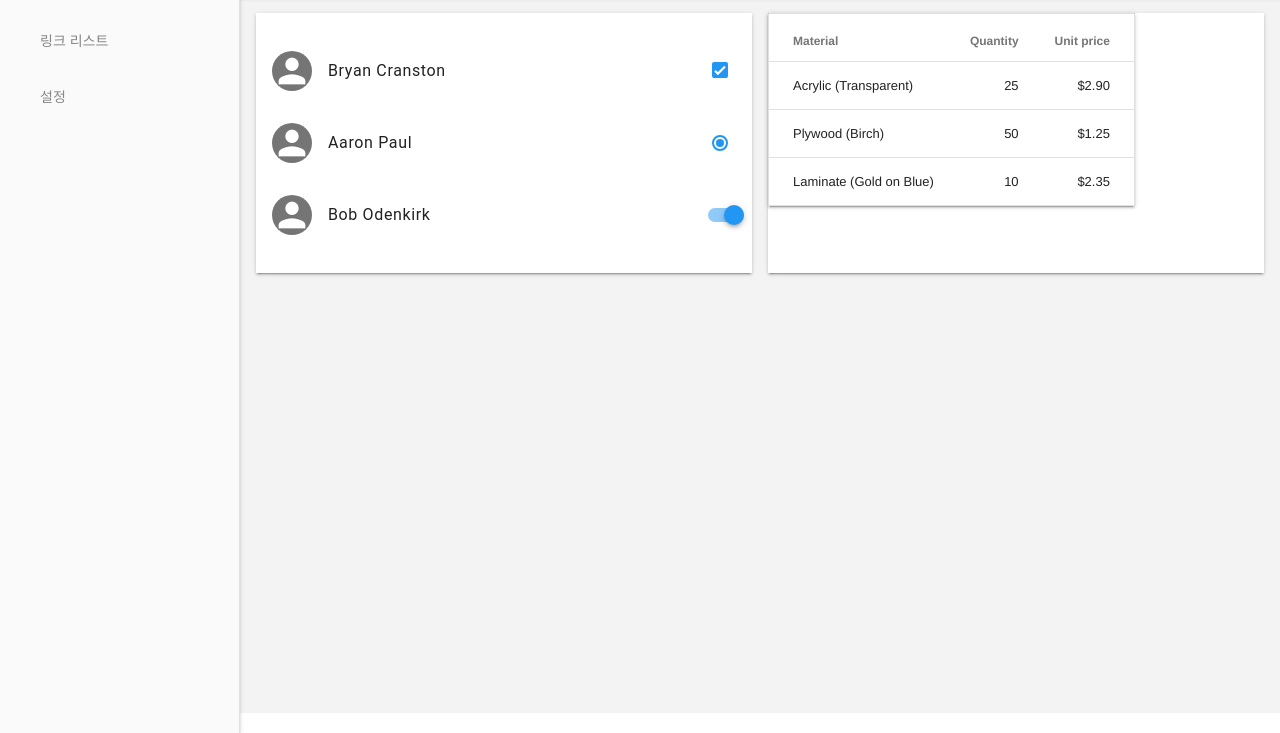
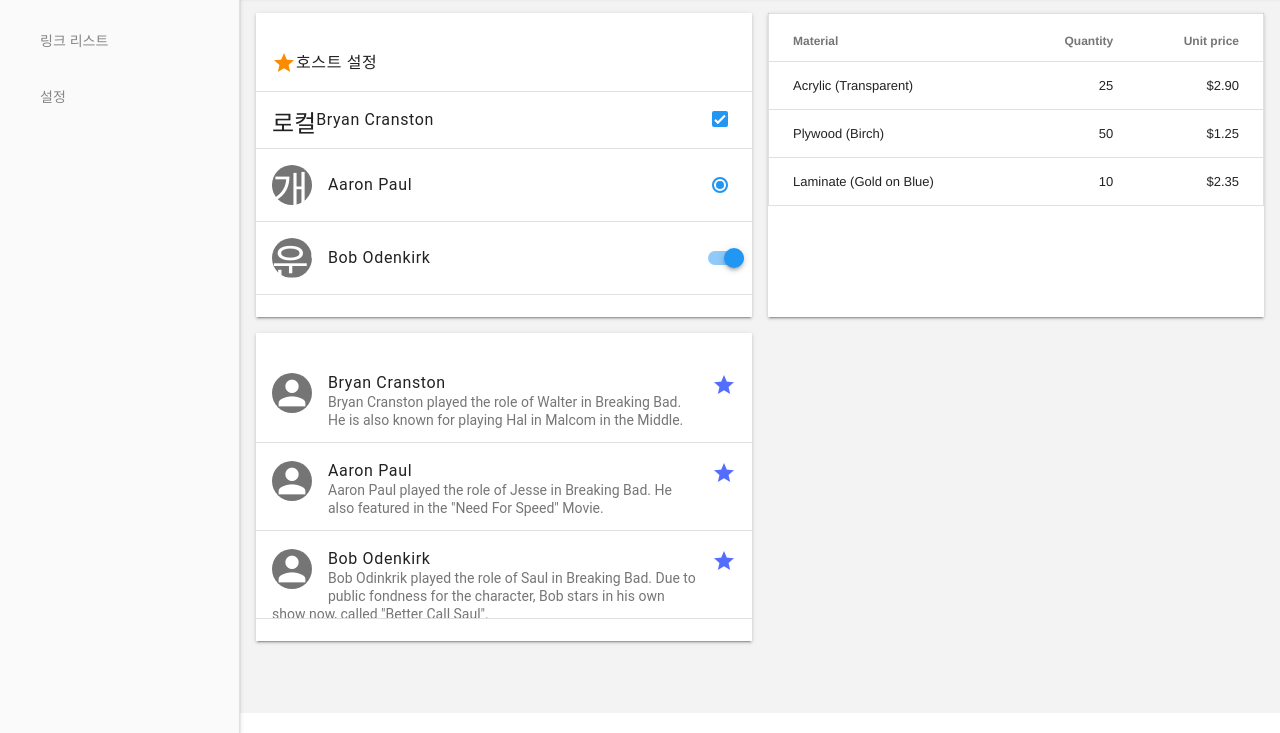
Before and after one commit to cyoung90/SmartMOS-LM, a plain HTML site: page index.html in a window 1280 px wide. Shown: the part 67-800 px from the top of the page. Drawn offline with nearby package versions, Linux system fonts and the light colour scheme.

Commit message:
190124-2327
190124-2327

```diff
--- a/index.html
+++ b/index.html
@@ -34,6 +34,8 @@
     main { background-color: #f3f3f3; }
     section { background-color: white; }
     .mdl-cell { background-color: white; }
+    .mdl-list__item { border-bottom: 1px solid rgba(0,0,0,.12); }
+    .material-icons.orange600 { color: #FB8C00; }
   </style>
 </head>
 <body>
@@ -49,9 +51,15 @@
       <div class="mdl-grid">
         <div class="mdl-cell mdl-cell--6-col mdl-cell--8-col-tablet mdl-shadow--2dp">
           <ul class="demo-list-control mdl-list">
+            <li class="mdl-list__item li_title">
+              <span class="mdl-list__item-primary-content">
+                <i class="material-icons md-light orange600">star</i>
+                호스트 설정
+              </span>
+            </li>
             <li class="mdl-list__item">
               <span class="mdl-list__item-primary-content">
-                <i class="material-icons  mdl-list__item-avatar">person</i>
+                <i class="material-icons mdl-list__item-text-body">로컬</i>
                 Bryan Cranston
               </span>
               <span class="mdl-list__item-secondary-action">
@@ -62,7 +70,7 @@
             </li>
             <li class="mdl-list__item">
               <span class="mdl-list__item-primary-content">
-                <i class="material-icons  mdl-list__item-avatar">person</i>
+                <i class="material-icons  mdl-list__item-avatar">개발</i>
                 Aaron Paul
               </span>
               <span class="mdl-list__item-secondary-action">
@@ -73,7 +81,7 @@
             </li>
             <li class="mdl-list__item">
               <span class="mdl-list__item-primary-content">
-                <i class="material-icons  mdl-list__item-avatar">person</i>
+                <i class="material-icons  mdl-list__item-avatar">운영</i>
                 Bob Odenkirk
               </span>
               <span class="mdl-list__item-secondary-action">
@@ -85,7 +93,7 @@
           </ul>
         </div>
         <div class="mdl-cell mdl-cell--6-col mdl-cell--8-col-tablet mdl-shadow--2dp">
-          <table class="mdl-data-table mdl-js-data-table mdl-shadow--2dp">
+          <table class="mdl-data-table mdl-js-data-table" style="width:100%;">
             <thead>
               <tr>
                 <th class="mdl-data-table__cell--non-numeric">Material</th>
@@ -112,6 +120,49 @@
             </tbody>
           </table>
         </div>
+        <div class="mdl-cell mdl-cell--6-col mdl-cell--8-col-tablet mdl-shadow--2dp">
+          <ul class="demo-list-three mdl-list">
+            <li class="mdl-list__item mdl-list__item--three-line">
+              <span class="mdl-list__item-primary-content">
+                <i class="material-icons mdl-list__item-avatar">person</i>
+                <span>Bryan Cranston</span>
+                <span class="mdl-list__item-text-body">
+                  Bryan Cranston played the role of Walter in Breaking Bad. He is also known
+                  for playing Hal in Malcom in the Middle.
+                </span>
+              </span>
+              <span class="mdl-list__item-secondary-content">
+                <a class="mdl-list__item-secondary-action" href="#"><i class="material-icons">star</i></a>
+              </span>
+            </li>
+            <li class="mdl-list__item mdl-list__item--three-line">
+              <span class="mdl-list__item-primary-content">
+                <i class="material-icons  mdl-list__item-avatar">person</i>
+                <span>Aaron Paul</span>
+                <span class="mdl-list__item-text-body">
+                  Aaron Paul played the role of Jesse in Breaking Bad. He also featured in
+                  the "Need For Speed" Movie.
+                </span>
+              </span>
+              <span class="mdl-list__item-secondary-content">
+                <a class="mdl-list__item-secondary-action" href="#"><i class="material-icons">star</i></a>
+              </span>
+            </li>
+            <li class="mdl-list__item mdl-list__item--three-line">
+              <span class="mdl-list__item-primary-content">
+                <i class="material-icons  mdl-list__item-avatar">person</i>
+                <span>Bob Odenkirk</span>
+                <span class="mdl-list__item-text-body">
+                  Bob Odinkrik played the role of Saul in Breaking Bad. Due to public fondness for the
+                  character, Bob stars in his own show now, called "Better Call Saul".
+                </span>
+              </span>
+              <span class="mdl-list__item-secondary-content">
+                <a class="mdl-list__item-secondary-action" href="#"><i class="material-icons">star</i></a>
+              </span>
+            </li>
+          </ul>
+        </div>
       </div>
     </main>
     sl<!-- 2. 본문 end -->
```
